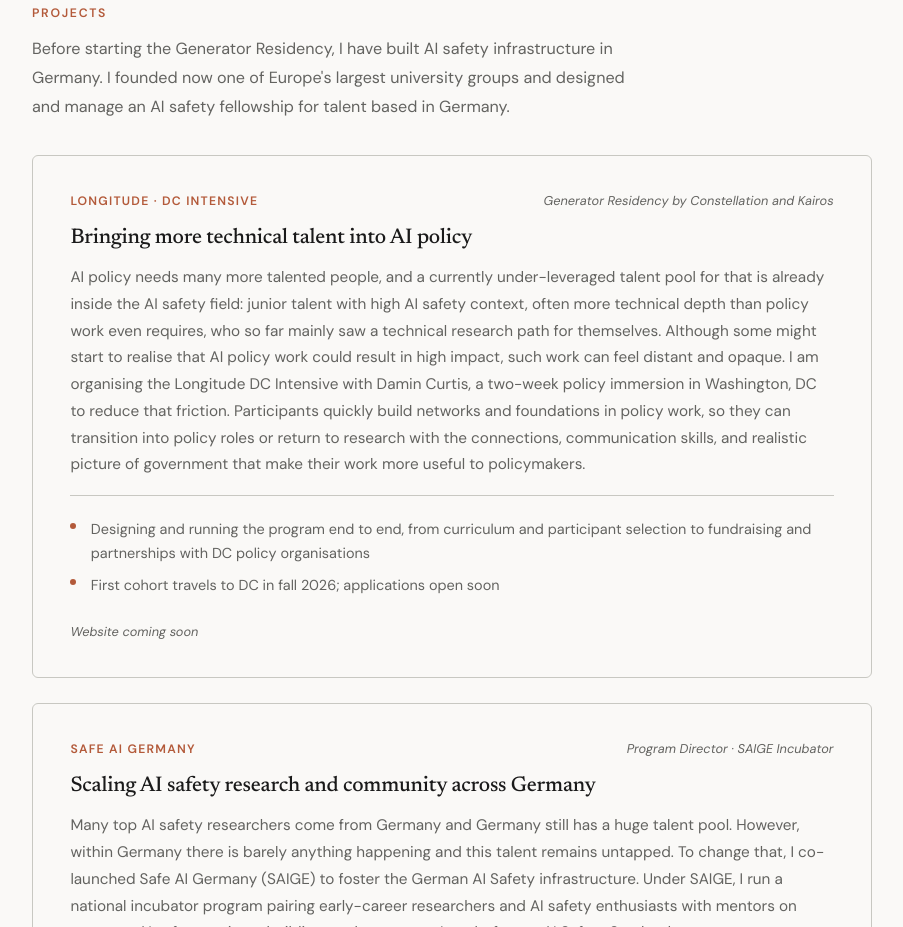
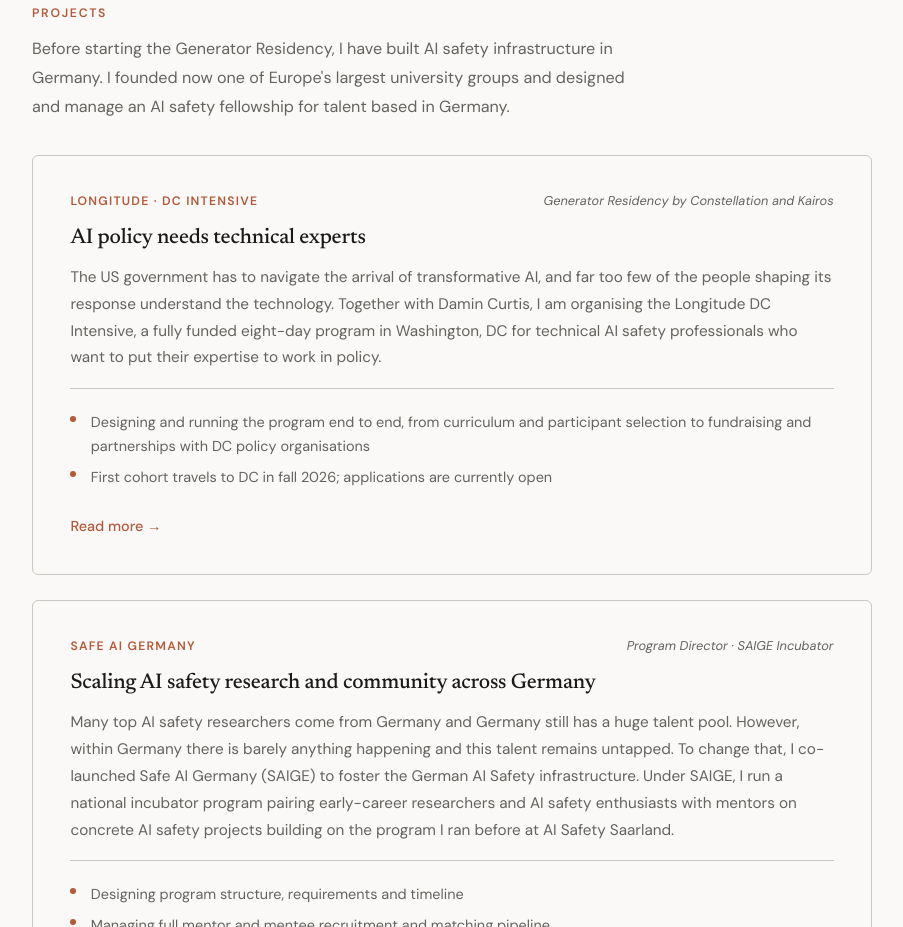
Before and after one commit to theaLilott/portfolio, a plain HTML site: page index.html in a window 1280 px wide. Shown: the part 721-1648 px from the top of the page, without its empty margins (188-1091 px from the left). Drawn offline with Linux system fonts and the light colour scheme.

Commit message:
added longitude

```diff
--- a/index.html
+++ b/index.html
@@ -33,7 +33,7 @@
         <p class="header-kicker">AI Safety · Field-Building · Research</p>
         <h1>Manon Kempermann</h1>
         <p class="tagline">
-           Currently, I am a <a href="https://generatorresidency.org/">Generator Resident</a> organising a two-week intensive for AI Safety talent to break into impactful AI policy work. I am in general passionate about training and directing talent in AI Safety to opportunities where their personal fit meets the demands of the field best. Besides the Generator, I am doing this through mentoring AI Safety groups around the world, leading the SAIGE Incubator and teaching at ML4Good. Before I realised how much more impact I could have by being a generalist picking up dropped balls in the AI Safety ecosystem, I did technical AI Safety research and studied AI.
+           Currently, I am a <a href="https://generatorresidency.org/">Generator Resident</a> organising an eight-day intensive for AI Safety talent to break into impactful AI policy work. I am in general passionate about training and directing talent in AI Safety to opportunities where their personal fit meets the demands of the field best. Besides the Generator, I am doing this through mentoring AI Safety groups around the world, leading the SAIGE Incubator and teaching at ML4Good. Before I realised how much more impact I could have by being a generalist picking up dropped balls in the AI Safety ecosystem, I did technical AI Safety research and studied AI.
           <br>
         </p>
         <div class="contact-row">
@@ -60,30 +60,26 @@
     <div class="project-grid">
       <!--
         Longitude card maintenance:
-        - Change "applications open soon" to "applications are currently open" once applications launch,
-          and remove the clause entirely once they close; "First cohort travels to DC in fall 2026"
-          stays as the bullet text throughout.
-        - Once the program site is live: make the card clickable (swap the div for an <a> like the other
-          cards) and remove the "Website coming soon" line.
+        - Remove the "applications are currently open" clause once applications close (deadline
+          August 16, 2026); "First cohort travels to DC in fall 2026" stays as the bullet text.
       -->
-      <!-- card link target when live: https://longitudepolicy.org -->
-      <div class="project-card fade-section" id="longitude">
+      <a href="https://www.longitudepolicy.org" class="project-card fade-section" id="longitude">
         <div class="card-top">
           <span class="card-overline">Longitude · DC Intensive</span>
           <span class="card-role">Generator Residency by Constellation and Kairos</span>
         </div>
-        <h3>Bringing more technical talent into AI policy</h3>
+        <h3>AI policy needs technical experts</h3>
         <p>
-          AI policy needs many more talented people, and a currently under-leveraged talent pool for that is already inside the AI safety field: junior talent with high AI safety context, often more technical depth than policy work even requires, who so far mainly saw a technical research path for themselves. Although some might start to realise that AI policy work could result in high impact, such work can feel distant and opaque. I am organising the Longitude DC Intensive with Damin Curtis, a two-week policy immersion in Washington, DC to reduce that friction. Participants quickly build networks and foundations in policy work, so they can transition into policy roles or return to research with the connections, communication skills, and realistic picture of government that make their work more useful to policymakers.
+          The US government has to navigate the arrival of transformative AI, and far too few of the people shaping its response understand the technology. Together with Damin Curtis, I am organising the Longitude DC Intensive, a fully funded eight-day program in Washington, DC for technical AI safety professionals who want to put their expertise to work in policy.
         </p>
         <div class="card-details">
           <ul>
             <li>Designing and running the program end to end, from curriculum and participant selection to fundraising and partnerships with DC policy organisations</li>
-            <li>First cohort travels to DC in fall 2026; applications open soon</li>
+            <li>First cohort travels to DC in fall 2026; applications are currently open</li>
           </ul>
         </div>
-        <span class="card-role" style="display: block; margin-top: 1.2rem;">Website coming soon</span>
-      </div>
+        <span class="card-link">Read more →</span>
+      </a>
 
       <a href="https://safeaigermany.org/incubator" class="project-card fade-section" id="saige">
         <div class="card-top">
```
